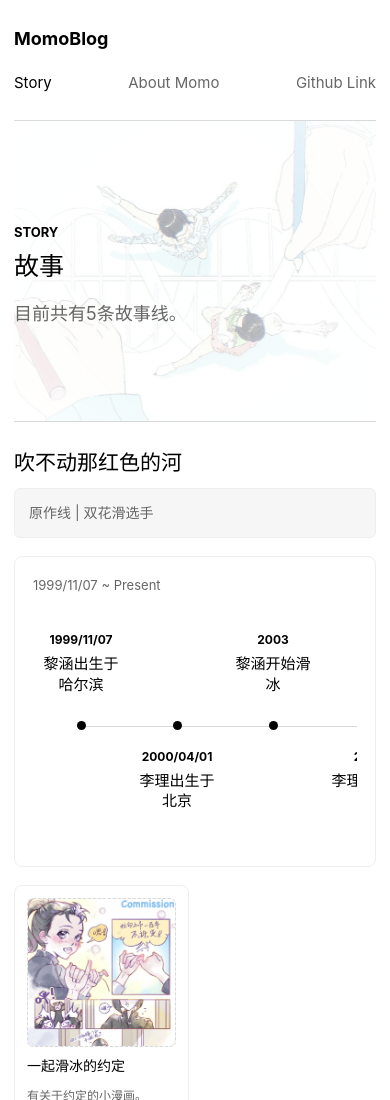
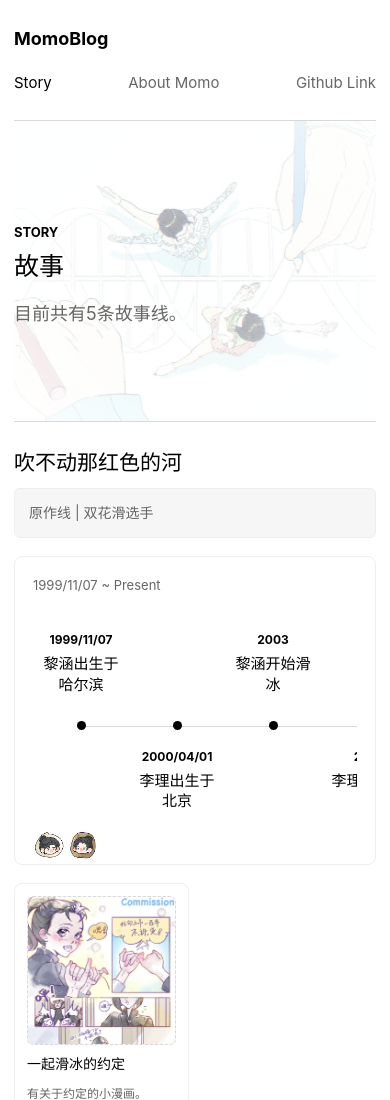
Before and after one commit to kulusima2001/momoblog, a React (Vite) app: page /story in a window 390 px wide. Shown: the top 1100 px of the page. Built offline with nearby package versions, Linux system fonts and the light colour scheme.

Commit message:
update timeline

```diff
--- a/src/components/TimeLine.tsx
+++ b/src/components/TimeLine.tsx
@@ -1,3 +1,11 @@
+import {
+  useCallback,
+  useEffect,
+  useRef,
+  useState,
+  type CSSProperties,
+} from "react";
+
 export type TimelineEntry = {
   id?: string;
   date: string;
@@ -8,6 +16,7 @@ export type TimelineEntry = {
 export type TimelineData = {
   title?: string;
   description?: string;
+  thumbImage?: string;
   entries: TimelineEntry[];
 };
 
@@ -16,6 +25,58 @@ type TimeLineProps = {
 };
 
 export function TimeLine({ timeline }: TimeLineProps) {
+  const listRef = useRef<HTMLOListElement>(null);
+  const [scrollState, setScrollState] = useState({
+    canScroll: false,
+    thumbCenter: 50
+  });
+
+  const updateScrollState = useCallback(() => {
+    const list = listRef.current;
+
+    if (!list) {
+      return;
+    }
+
+    const maxScrollLeft = list.scrollWidth - list.clientWidth;
+    const canScroll = maxScrollLeft > 1;
+    const visibleRatio = canScroll ? list.clientWidth / list.scrollWidth : 1;
+    const thumbWidth = canScroll ? Math.max(visibleRatio * 100, 12) : 100;
+    const scrollRatio = canScroll ? list.scrollLeft / maxScrollLeft : 0;
+    const thumbLeft = scrollRatio * (100 - thumbWidth);
+    const thumbCenter = thumbLeft + thumbWidth / 2;
+
+    setScrollState({
+      canScroll,
+      thumbCenter
+    });
+  }, []);
+
+  useEffect(() => {
+    const list = listRef.current;
+
+    if (!list) {
+      return;
+    }
+
+    updateScrollState();
+    list.addEventListener("scroll", updateScrollState, { passive: true });
+    window.addEventListener("resize", updateScrollState);
+
+    const resizeObserver = new ResizeObserver(updateScrollState);
+    resizeObserver.observe(list);
+
+    return () => {
+      list.removeEventListener("scroll", updateScrollState);
+      window.removeEventListener("resize", updateScrollState);
+      resizeObserver.disconnect();
+    };
+  }, [updateScrollState, timeline.entries.length]);
+
+  const scrollbarStyle = {
+    "--timeline-thumb-center": `${scrollState.thumbCenter}%`
+  } as CSSProperties;
+
   return (
     <aside className="timeline" aria-label={timeline.title ?? "Timeline"}>
       {(timeline.title || timeline.description) && (
@@ -25,7 +86,12 @@ export function TimeLine({ timeline }: TimeLineProps) {
         </div>
       )}
 
-      <ol className="timeline-list">
+      <div
+        className={`timeline-scroll-area${scrollState.canScroll ? " is-scrollable" : ""}`}
+        style={scrollbarStyle}
+      >
+        <div className="timeline-track">
+          <ol className="timeline-list" ref={listRef}>
             {timeline.entries.map((entry, index) => (
               <li key={`timeline-entry-${index}`} className="timeline-item">
                 <div className="timeline-marker" aria-hidden="true" />
@@ -37,6 +103,19 @@ export function TimeLine({ timeline }: TimeLineProps) {
               </li>
             ))}
           </ol>
+
+          {timeline.thumbImage ? (
+            <div className="timeline-scrollbar-thumb-anchor" aria-hidden="true">
+              <img
+                className="timeline-scrollbar-badge"
+                src={timeline.thumbImage}
+                alt=""
+                draggable="false"
+              />
+            </div>
+          ) : null}
+        </div>
+      </div>
     </aside>
   );
 }
--- a/src/content/timelines/timeline-01.ts
+++ b/src/content/timelines/timeline-01.ts
@@ -3,6 +3,7 @@ import type { TimelineData } from "../../components/TimeLine";
 export const timeline01: TimelineData = {
   title: "原作线",
   description: "1999/11/07 ~ Present",
+  thumbImage: "/momoblog/images/project-01/timeline-01.png",
   entries: [
     {
       id: "timeline-01-01",
--- a/src/styles/global.css
+++ b/src/styles/global.css
@@ -515,6 +515,58 @@ p {
   list-style: none;
   scroll-snap-type: x proximity;
   -webkit-overflow-scrolling: touch;
+  scrollbar-color: transparent transparent;
+  scrollbar-width: thin;
+}
+
+.timeline-scroll-area {
+  --timeline-badge-size: 32px;
+  --timeline-thumb-center: 50%;
+  position: relative;
+}
+
+.timeline-track {
+  position: relative;
+  min-width: 0;
+}
+
+.timeline-list::-webkit-scrollbar {
+  height: 12px;
+}
+
+.timeline-list::-webkit-scrollbar-track {
+  background: transparent;
+  border: 1px solid transparent;
+  border-radius: 999px;
+}
+
+.timeline-list::-webkit-scrollbar-thumb {
+  background: transparent;
+  border: 3px solid transparent;
+  border-radius: 999px;
+}
+
+.timeline-scrollbar-thumb-anchor {
+  position: absolute;
+  left: var(--timeline-thumb-center);
+  bottom: 6px;
+  z-index: 5;
+  width: 0;
+  height: 0;
+  pointer-events: none;
+  transform: translateX(-50%);
+}
+
+.timeline-scrollbar-badge {
+  position: absolute;
+  left: 0;
+  bottom: 0;
+  display: block;
+  width: 150px;
+  height: 150px;
+  object-fit: contain;
+  user-select: none;
+  transform: translate(-50%, 50%);
 }
 
 .timeline-list::before {
@@ -1068,11 +1120,22 @@ p {
 
   .timeline-list {
     grid-auto-columns: 96px;
+    padding-bottom: 6px;
     scrollbar-width: none;
   }
 
   .timeline-list::-webkit-scrollbar {
     display: none;
+  }
+
+  .timeline-scrollbar-thumb-anchor {
+    --timeline-badge-size: 80px;
+    bottom: 0;
+  }
+
+  .timeline-scrollbar-badge {
+    width: var(--timeline-badge-size);
+    height: var(--timeline-badge-size);
   }
 
   .timeline-item {
```
Also changed, not shown: public/images/project-01/timeline-01.png (added). Lines whose indentation alone changed are shown as unchanged.
